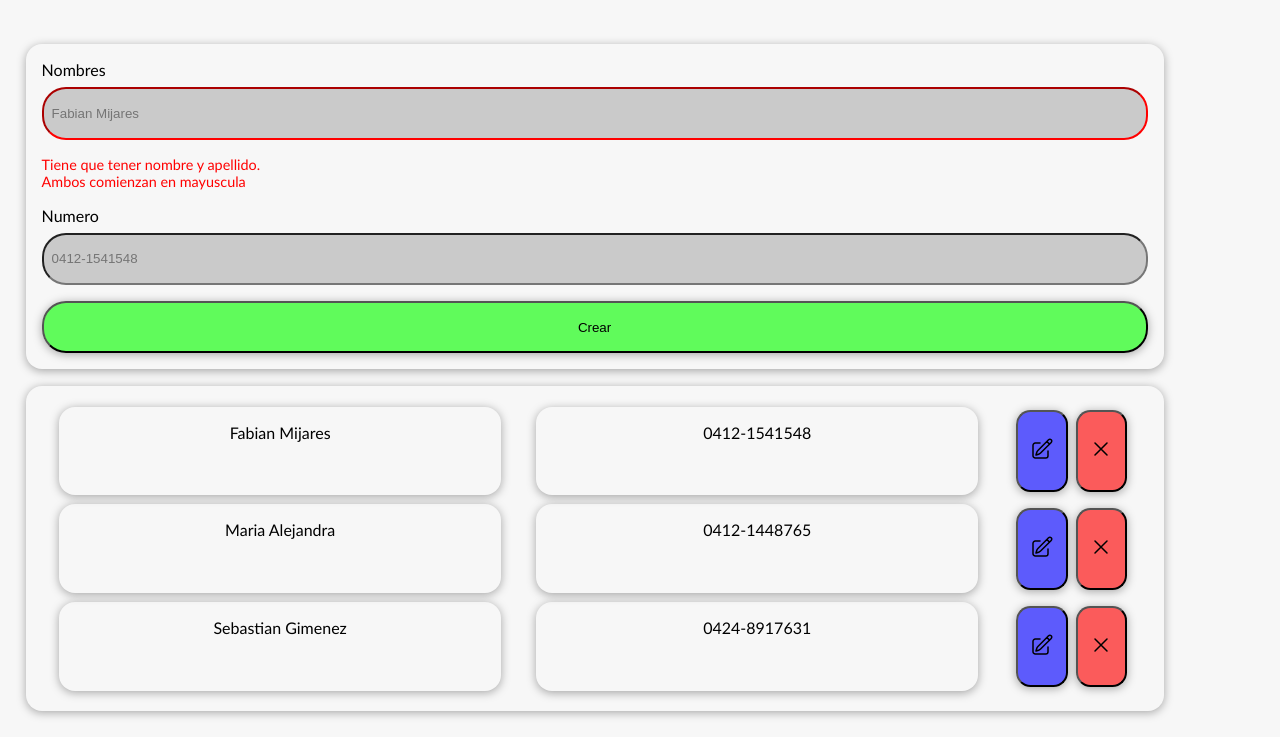
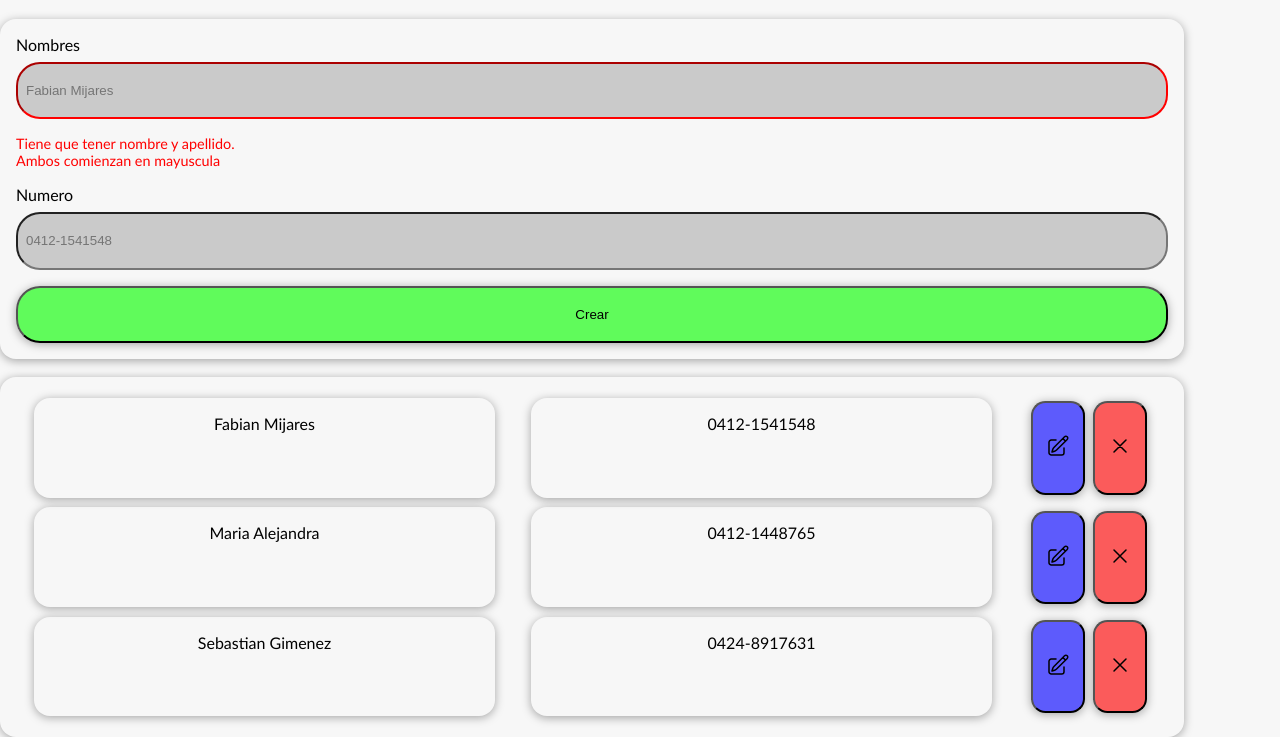
Before and after one commit to fabian060/Lista-de-Contactos-, a plain HTML site: page index.html in a window 1280 px wide. Shown: the part 63-800 px from the top of the page. Drawn offline with Linux system fonts and the light colour scheme.

Commit message:
Update style.css

```diff
--- a/style.css
+++ b/style.css
@@ -32,7 +32,6 @@ h1 {
     display: flex;
     flex-direction: column;
     gap: 1rem;
-    padding: 2%;
 }
 
 #container-form {
```
